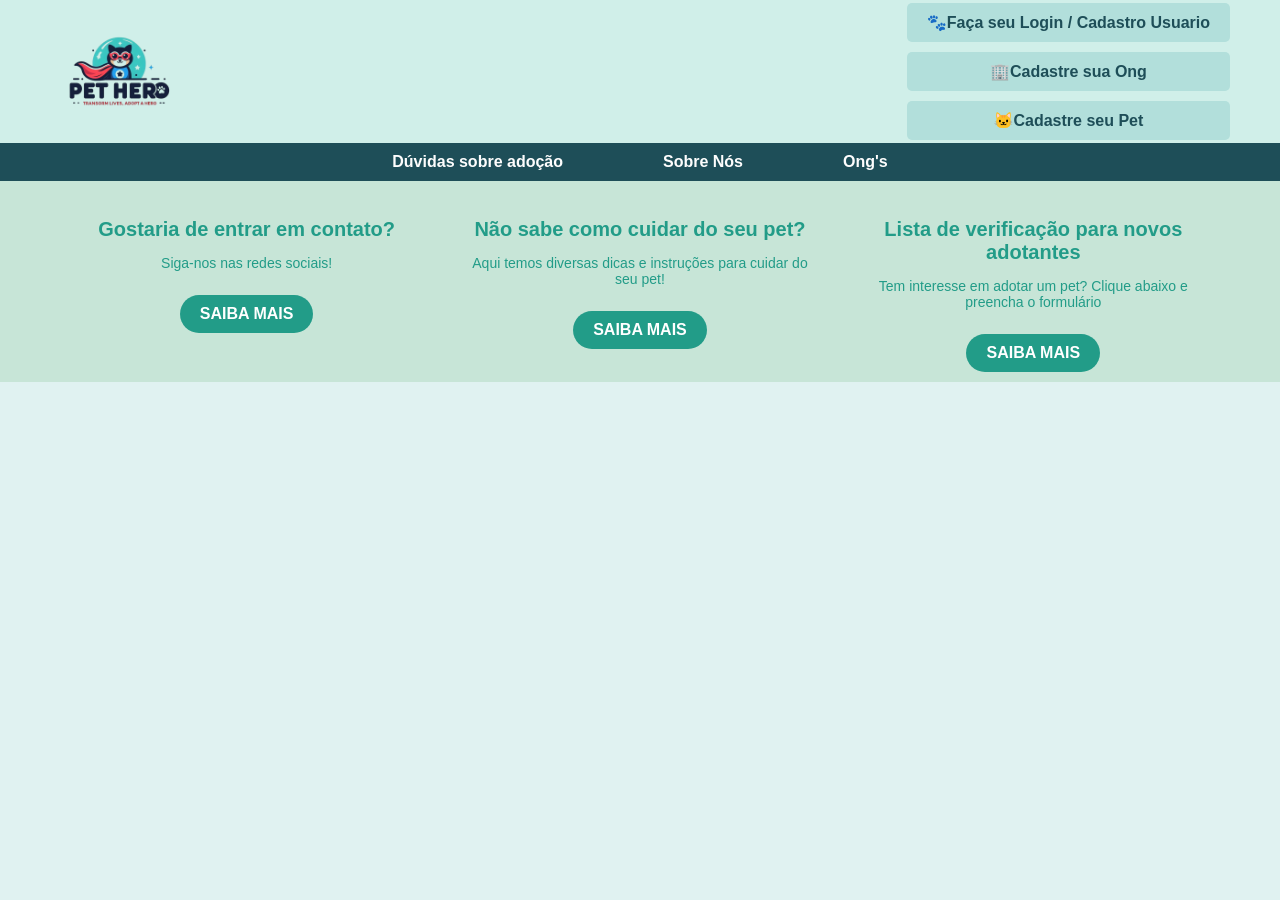
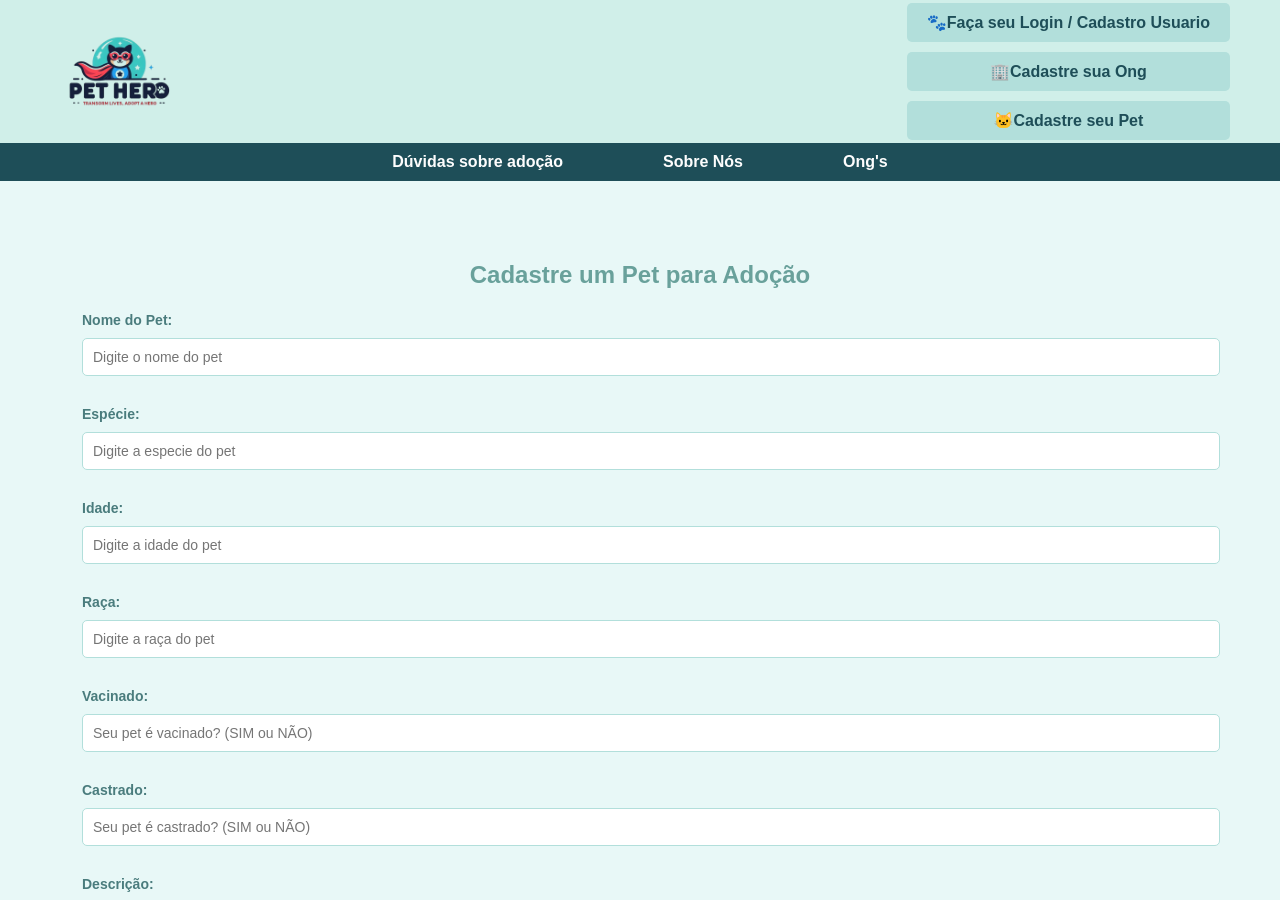
Before and after one commit to 2024-2-NADS2/Projeto10, a React (Create React App) app in the folder src/Frontend/: page /crie-seu-pet in a window 1280 px wide. Shown: the top 900 px of the page. Before the commit the page ends 800 px from the top, so only its background shows below. Built offline with nearby package versions, Linux system fonts and the light colour scheme.

Commit message:
Ajustes FINAIS

```diff
--- a/src/Frontend/src/App.js
+++ b/src/Frontend/src/App.js
@@ -12,6 +12,7 @@ import FormularioAdocao from './pages/formularioadocao/FormularioAdocao';
 import SobreNos from './pages/sobrenos/SobreNos';
 import ListaAnimais from './pages/listaanimais/ListaAnimais';
 import CrieSuaConta from './pages/criesuaconta/CrieSuaConta';
+import CrieSeuPet from './pages/cadastropet/CrieSeuPet';
 import DuvidasSobreAdocao from './pages/duvidassobreadocao/DuvidasSobreAdocao';
 import { UserProvider } from './services/UserContext'; // Importa o contexto
 import './App.css';
@@ -32,6 +33,8 @@ function App() {
                     <Route path="/login-cadastro" element={<LoginCadastro />} />
                     <Route path="/crie-sua-conta" element={<CrieSuaConta />} />
                     <Route path="/sou-ong" element={<SouOng />} />
+                    <Route path="/crie-seu-pet" element={<CrieSeuPet />} />
+
                     <Route path="/formulario-adocao" element={<FormularioAdocao />} />
                     <Route path="/sobre-nos" element={<SobreNos />} />
                     <Route path="/lista-animais" element={<ListaAnimais />} />
--- a/src/Frontend/src/components/header/Header.js
+++ b/src/Frontend/src/components/header/Header.js
@@ -34,7 +34,7 @@ function Header() {
                 </Link>
               </div>
               <div className="login cadastreseupet">
-                <Link to="/sou-ong">
+                <Link to="/crie-seu-pet">
                   <span role="img" aria-label="gato">🐱</span> Cadastre seu Pet
                 </Link>
               </div>
--- a/src/Frontend/src/pages/cadastropet/CrieSeuPet.css
+++ b/src/Frontend/src/pages/cadastropet/CrieSeuPet.css
@@ -12,7 +12,7 @@
 h2 {
   color: #69a19b;
   font-size: 24px;
-  margin: 30px 0 20px; /* espaçamento superior e inferior */
+  margin: 80px 0 20px; /* espaçamento superior e inferior */
   text-align: center;
   line-height: 1.4; /* espaçamento entre as linhas */
 }
--- a/src/Frontend/src/pages/cadastropet/CrieSeuPet.js
+++ b/src/Frontend/src/pages/cadastropet/CrieSeuPet.js
@@ -1,78 +1,133 @@
-import React from 'react';
-import './CrieSeuPet.css';
+import React, { useState } from "react";
+import "./CrieSeuPet.css";
 
-const CrieSeuPet = () => {
+function CrieSeuPet() {
+  // Estado para armazenar os dados do pet
+  const [petData, setPetData] = useState({
+    nome: "",
+    especie: "",
+    raca: "",
+    idade: "",
+    genero: "",
+    vacinado: "",
+    castrado: "",
+    descricao: "",
+  });
+
+  // Função para lidar com mudanças nos campos do formulário
+  const handlePetChange = (e) => {
+    const { name, value } = e.target;
+    setPetData((prevData) => ({
+      ...prevData,
+      [name]: value,
+    }));
+  };
+
+  // Função para envio do formulário
+  const handlePetSubmit = (e) => {
+    e.preventDefault();
+    // Aqui você pode enviar os dados do pet para o backend
+    console.log("Dados do pet enviados:", petData);
+    alert("Dados do pet enviados com sucesso!");
+    // Limpa o formulário após o envio
+    setPetData({
+        nome: "",
+        especie: "",
+        raca: "",
+        idade: "",
+        genero: "",
+        vacinado: "",
+        castrado: "",
+        descricao: "",
+    });
+  };
+
   return (
-    <div className="form-card">
-    <h2 className="section-title">Informações sobre o PET</h2>
-    <form onSubmit={handlePetSubmit}>
+    <div className="crie-seu-pet-container" style={{ marginBottom: '80px' }}>
+      <h2>Cadastre um Pet para Adoção</h2>
+      <form onSubmit={handlePetSubmit} className="crie-seu-pet-form">
+        <label>
+          Nome do Pet:
           <input
             type="text"
-            name="nomePet"
-            placeholder="Nome do pet"
-            value={petData.nomePet}
+            name="nome"
+            value={petData.nome}
             onChange={handlePetChange}
+            placeholder="Digite o nome do pet"
             required
           />
+        </label>
+
+        <label>
+          Espécie:
           <input
             type="text"
             name="especie"
-            placeholder="Espécie (Cachorro, Gato, etc.)"
             value={petData.especie}
             onChange={handlePetChange}
+            placeholder="Digite a especie do pet"
             required
           />
+        </label>
+
+        <label>
+          Idade:
+          <input
+            type="number"
+            name="idade"
+            value={petData.idade}
+            onChange={handlePetChange}
+            placeholder="Digite a idade do pet"
+            required
+          />
+        </label>
+
+        <label>
+          Raça:
           <input
             type="text"
             name="raca"
-            placeholder="Raça (Golden, Lhasa, etc.)"
             value={petData.raca}
             onChange={handlePetChange}
-        />
-        <input
-            type="text"
-            name="idadePet"
-            placeholder="Idade"
-            value={petData.idadePet}
-            onChange={handlePetChange}
-        />
-        <input
-            type="text"
-            name="generoPet"
-            placeholder="Gênero"
-            value={petData.generoPet}
-            onChange={handlePetChange}
+            placeholder="Digite a raça do pet"
+            required
           />
 
+        </label>
+        <label>
+          Vacinado:
           <input
             type="text"
             name="vacinado"
-            placeholder="O pet é vacinado? (digite SIM ou NÃO)"
             value={petData.vacinado}
             onChange={handlePetChange}
+            placeholder="Seu pet é vacinado? (SIM ou NÃO)"
           />
-
+        </label>
+        <label>
+          Castrado:
           <input
             type="text"
             name="castrado"
-            placeholder="O pet é castrado? (digite SIM ou NÃO)"
             value={petData.castrado}
             onChange={handlePetChange}
+            placeholder="Seu pet é castrado? (SIM ou NÃO)"
           />
-
-        <input
-            type="text"
-            name="descricaoPet"
-            placeholder="Escreva uma breve descrição sobre o pet"
-            value={petData.descricaoPet}
+        </label>
+        <label>
+          Descrição:
+          <textarea
+            name="descricao"
+            value={petData.descricao}
             onChange={handlePetChange}
-        />
-        <button type="submit" className="submit-button">
-            Finalizar Cadastro
-        </button>
+            placeholder="Digite uma descrição do pet"
+            required
+          ></textarea>
+        </label>
+        <button type="submit">Cadastrar Pet</button>
       </form>
     </div>
   );
-};
+}
 
 export default CrieSeuPet;
```
Lines whose indentation alone changed are shown as unchanged.
